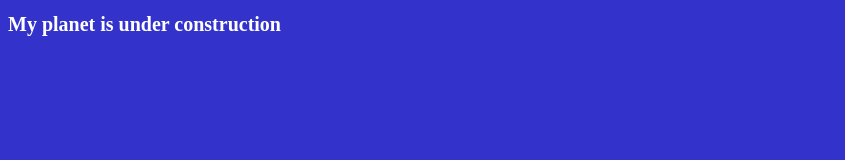
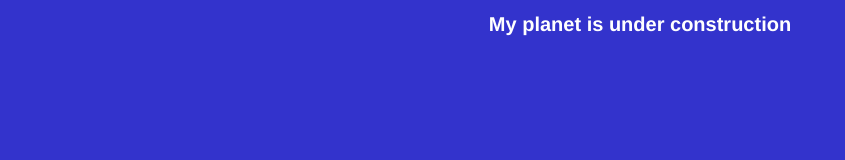
Before and after one commit to amitcreation7/amitcreation7.github.io, a plain HTML site: page index.html in a window 1280 px wide. Shown: the whole page, without its empty margins (0-845 px from the left). Drawn offline with Linux system fonts and the light colour scheme.

Commit message:
new commit

```diff
--- a/style.css
+++ b/style.css
@@ -1,4 +1,3 @@
 
-title { display: block; font-size: 200%; font-weight: bold; font-family:"SANS SERIF"; }
 body{ background-color: #3333CC;}
-h1{ font-family: AUdimat; font-size:20px;color: #FFFFFF;}
+h1{ font-family: Helvetica; font-size:20px;color: #FFFFFF; text-align: center;}
```
